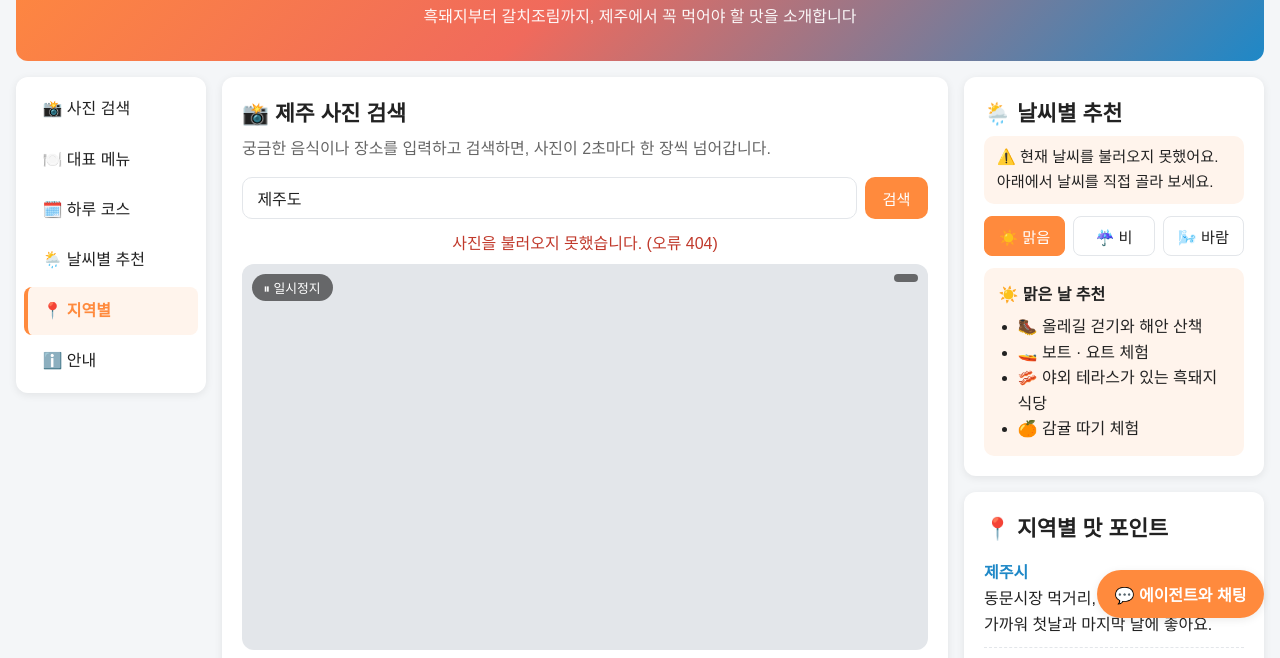
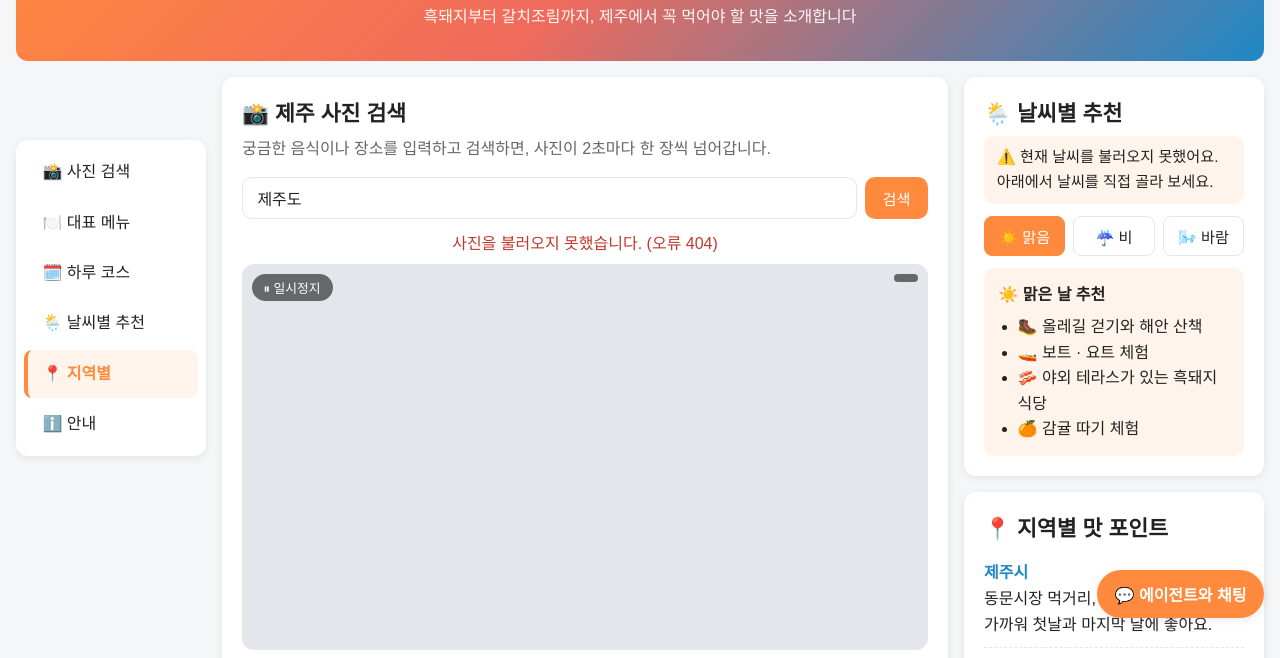
Before and after one commit to kmgdlek/DAY2, a plain HTML site: page index.html in a window 1280 px wide. Shown: the part 102-760 px from the top of the page. Drawn offline with Linux system fonts and the light colour scheme; no server answers.

Commit message:
왼쪽 메뉴를 화면 세로 중간에 고정
Co-Authored-By: Claude Sonnet 5.5 <noreply@anthropic.com>

```diff
--- a/index.html
+++ b/index.html
@@ -101,7 +101,8 @@
     /* ===== nav: 왼쪽에 고정되어 스크롤을 따라옴 ===== */
     nav {
       position: sticky;
-      top: 1rem;
+      top: 50%;                      /* 화면 세로 중간에 고정 */
+      transform: translateY(-50%);
       align-self: start;
       z-index: 20;
       background: var(--surface);
@@ -401,7 +402,7 @@
           "aside"
           "footer";
       }
-      nav { top: 0; }
+      nav { top: 0; transform: none; }
       nav ul { flex-direction: row; flex-wrap: wrap; justify-content: center; padding: 0.25rem; }
       nav a { border-left: none; border-bottom: 3px solid transparent; border-radius: 0; padding: 0.7rem 0.9rem; }
       nav a.active { border-left-color: transparent; border-bottom-color: var(--accent); }
```
